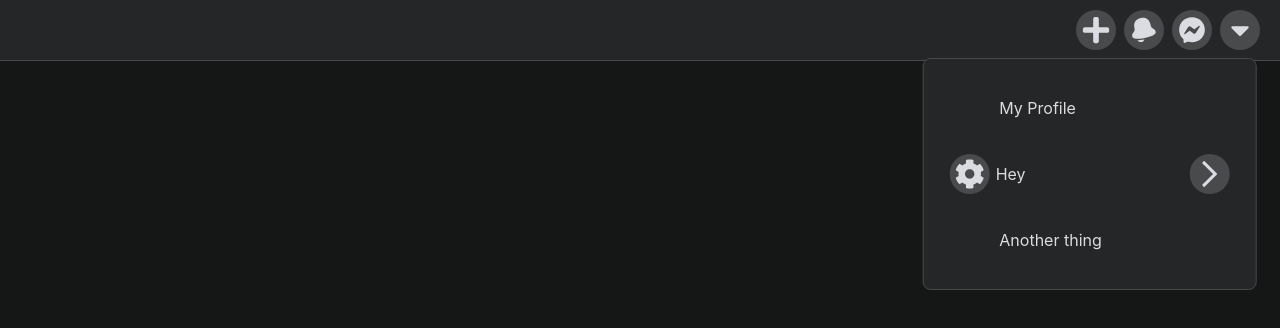
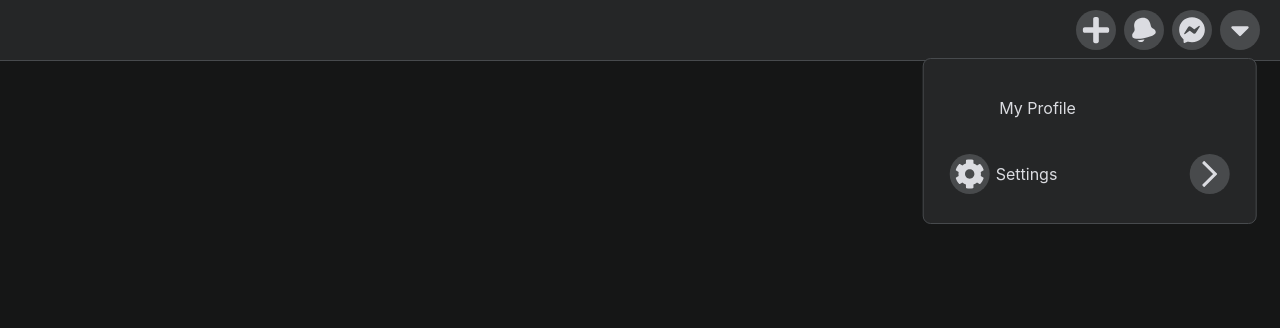
Before and after one commit to davidgfitzgerald/calendo, a React (Create React App) app: page / in a window 1280 px wide. Both pictures are taken after a click on the link 1240 px from the left and 30 px from the top of the page. Shown: the top 328 px of the page. Built offline with nearby package versions, Linux system fonts and the light colour scheme.

Commit message:
#3 Complete fireship menu tutorial

```diff
--- a/package.json
+++ b/package.json
@@ -9,6 +9,7 @@
     "react": "^18.2.0",
     "react-dom": "^18.2.0",
     "react-scripts": "5.0.1",
+    "react-transition-group": "^4.4.5",
     "web-vitals": "^2.1.4"
   },
   "scripts": {
--- a/src/components/App/App.js
+++ b/src/components/App/App.js
@@ -8,8 +8,30 @@ import { ReactComponent as CogIcon } from '../../svg/fireship/cog.svg'
 import { ReactComponent as MessengerIcon } from '../../svg/fireship/messenger.svg'
 import { ReactComponent as PlusIcon } from '../../svg/fireship/plus.svg'
 
+import { CSSTransition } from 'react-transition-group';
 
 class App extends Component {
+  constructor(props) {
+    super(props)
+    this.state = {
+      activeMenu: "main",
+      menuHeight: null,
+    }
+
+    this.goToMenu = this.goToMenu.bind(this)
+    this.setMenuHeight = this.setMenuHeight.bind(this)
+  }
+
+  goToMenu(menu) {
+    this.setState({ activeMenu: menu })
+  }
+
+  setMenuHeight(el) {
+    const height = el.offsetHeight;
+    this.setState({ menuHeight: height })
+    console.log(`menu height is now ${this.state.menuHeight}`)
+  }
+
   render() {
     return (
       <div className="App">
@@ -22,10 +44,42 @@ class App extends Component {
           {/* <NavItem icon={<CogIcon />} /> */}
           <NavItem icon={<MessengerIcon />} />
           <NavItem icon={<CaretIcon />}>
-            <DropdownMenu>
-              <DropDownItem>My Profile</DropDownItem>
-              <DropDownItem leftIcon={<CogIcon />} rightIcon={<ChevronIcon />}>Hey</DropDownItem>
-              <DropDownItem>Another thing</DropDownItem>
+            <DropdownMenu height={this.state.menuHeight}>
+              <CSSTransition
+                in={this.state.activeMenu === "main"}
+                unmountOnExit
+                timeout={500}
+                classNames="menu-primary"
+                onEnter={this.setMenuHeight}>
+                <div className="menu">
+                  <DropDownItem>My Profile</DropDownItem>
+                  <DropDownItem
+                    leftIcon={<CogIcon />}
+                    rightIcon={<ChevronIcon />}
+                    targetMenu="settings"
+                    goToMenu={this.goToMenu}>
+                    Settings
+                  </DropDownItem>
+                </div>
+              </CSSTransition>
+              <CSSTransition
+              in={this.state.activeMenu === "settings"}
+              unmountOnExit
+              timeout={500}
+              classNames="menu-secondary"
+              onEnter={this.setMenuHeight}>
+                <div className="menu">
+                  <DropDownItem
+                    targetMenu="main"
+                    leftIcon={<ArrowIcon />}
+                    goToMenu={this.goToMenu}>
+                    Go Back
+                  </DropDownItem>
+                  <DropDownItem>A Thing You Can't Do</DropDownItem>
+                  <DropDownItem>A Button That Doesn't Work</DropDownItem>
+                  <DropDownItem>Clicking This Does Nothing</DropDownItem>
+                </div>
+              </CSSTransition>
             </DropdownMenu>
           </NavItem>
         </Navbar>
@@ -60,7 +114,6 @@ class NavItem extends Component {
 
   toggle() {
     this.setState({ open: !this.state.open })
-    console.log(`Open is now ${this.state.open}`)
   }
 
 
@@ -81,20 +134,30 @@ class NavItem extends Component {
 class DropdownMenu extends Component {
   render() {
     return (
-      <div className='dropdown'>{this.props.children}</div>
+      <div className='dropdown' style={{height: this.props.height}}>{this.props.children}</div>
     )
   }
 }
 
 
 class DropDownItem extends Component {
+  constructor(props) {
+    super(props)
+    this.targetMenu = this.props.targetMenu
+    this.handleClick = this.handleClick.bind(this)
+  }
+
+  handleClick() {
+    this.props.targetMenu && this.props.goToMenu(this.props.targetMenu)
+  }
+
   render() {
     return (
-      <a href="#" className="menu-item">
+      <a href="#" className="menu-item" onClick={this.handleClick}>
 
         <span className={this.props.leftIcon && "icon-button"}>{this.props.leftIcon}</span>
         {this.props.children}
-        <span className={this.props.leftIcon && "icon-right icon-button"}>{this.props.rightIcon}</span>
+        <span className={this.props.rightIcon && "icon-button"}>{this.props.rightIcon}</span>
       </a>
     )
   }
--- a/src/index.css
+++ b/src/index.css
@@ -122,6 +122,8 @@ a {
   padding: 1rem;
   overflow: hidden;
 
+  transition: height var(--speed) ease;
+
 }
 
 .menu-item {
@@ -140,10 +142,38 @@ a {
   background-color: hsl(228, 3%, 33%);
 }
 
-/* .icon-left {
+.menu-item .icon-button:hover {
+  filter: none;
+}
 
-} */
+.menu-primary-enter {
+  position: absolute;
+  transform: translateX(-110%);
+}
+.menu-primary-enter-active {
+  transform: translateX(0%);
+  transition: all var(--speed) ease;
+}
+.menu-primary-exit {
+  position: absolute;
+}
+.menu-primary-exit-active {
+  transform: translateX(-110%);
+  transition: all var(--speed) ease;
+}
 
-/* .icon-right {
-  margin-left: auto
-} */
+
+.menu-secondary-enter {
+  transform: translateX(110%);
+}
+.menu-secondary-enter-active {
+  transform: translateX(0%);
+  transition: all var(--speed) ease;
+}
+.menu-secondary-exit {
+
+}
+.menu-secondary-exit-active {
+  transform: translateX(110%);
+  transition: all var(--speed) ease;
+}
```
Also changed, not shown: 1 other file (tests, documents, lock files or other folders).
